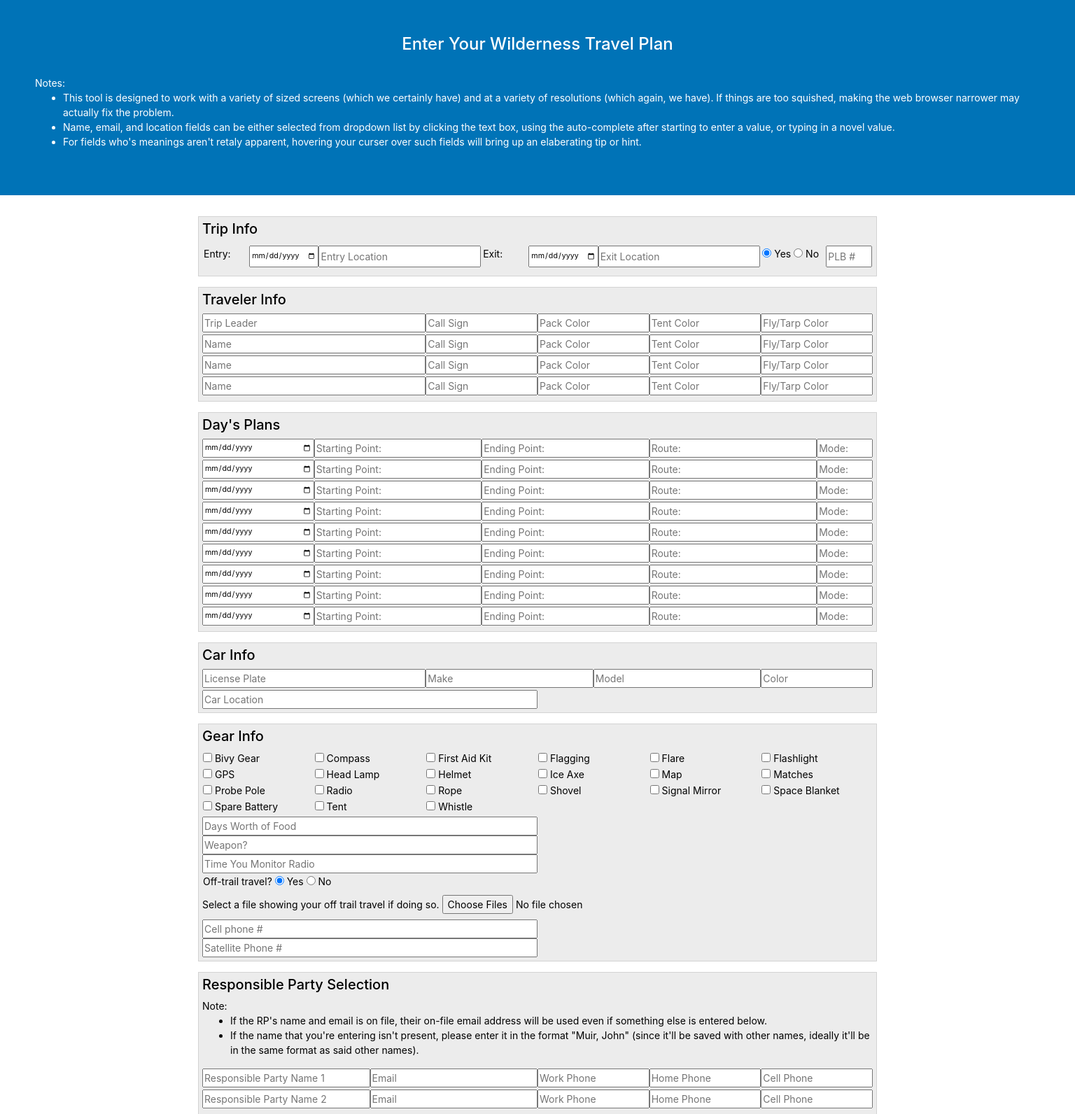
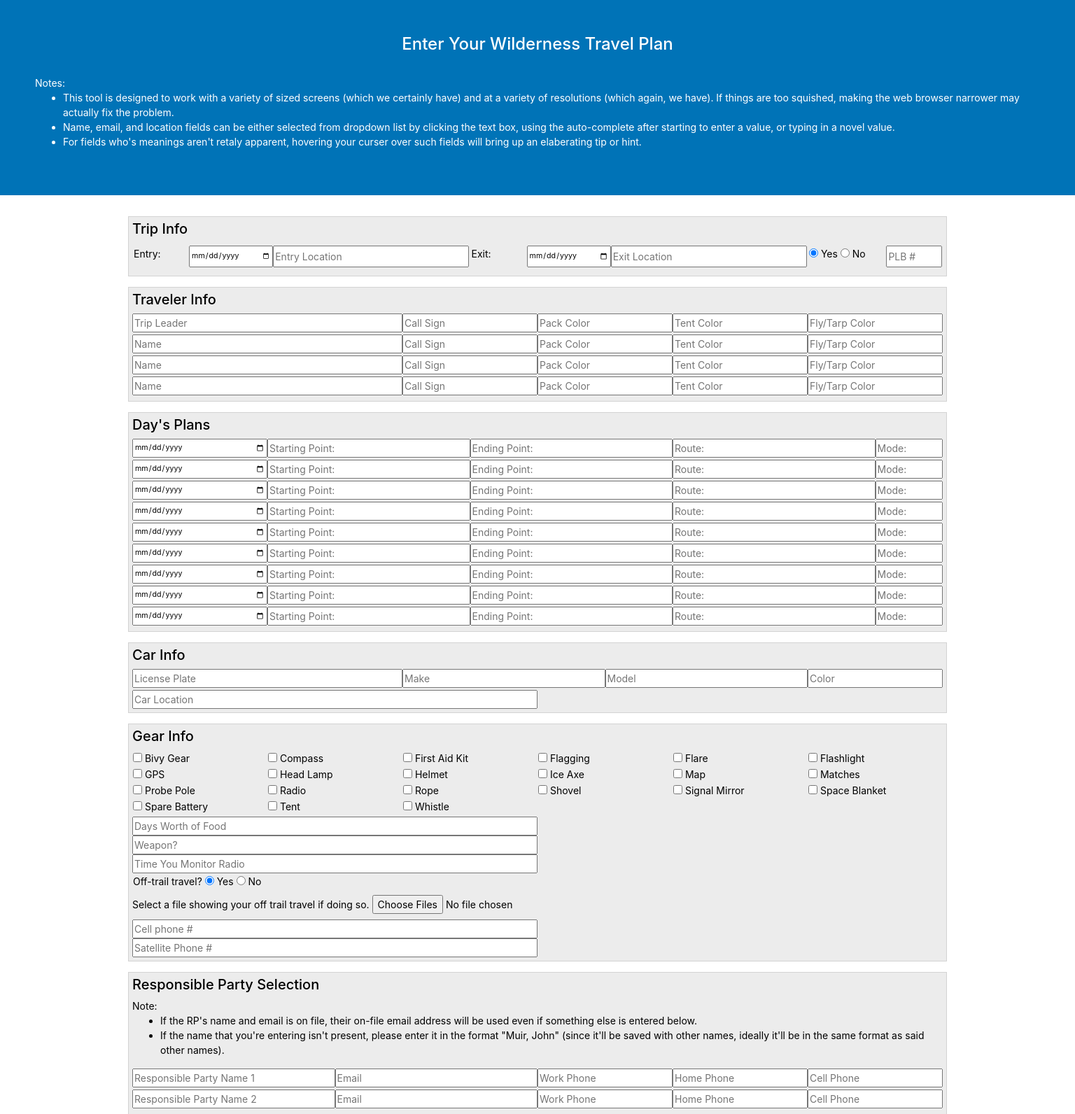
Before and after one commit to chadat23/travel_plan, a Flask app: page /travel/entry in a window 1536 px wide. Shown: the part 66-1658 px from the top of the page at 70% size. Run offline with Flask 2, Linux system fonts and the light colour scheme; parts of the project's set-up code (start-up, migrations or seed data) failed here and were passed over; some libraries are stand-ins or nearby versions.

Commit message:
change bootstrap container width

```diff
--- a/travel_plan/static/css/site.css
+++ b/travel_plan/static/css/site.css
@@ -49,8 +49,34 @@ nav > a {
     text-decoration: underline;
 }
 
-.container {
-    max-width: 1000px;
+@media (min-width: 800px) {
+    .container{
+        max-width: 800px;
+    }
+}
+
+@media (min-width: 1000px) {
+    .container{
+        max-width: 1000px;
+    }
+}
+
+@media (min-width: 1400px) {
+    .container{
+        max-width: 1200px;
+    }
+}
+
+@media (min-width: 1600px) {
+    .container{
+        max-width: 1400px;
+    }
+}
+
+@media (min-width: 1800px) {
+    .container{
+        max-width: 1600px;
+    }
 }
 
 .error-msg {
```
